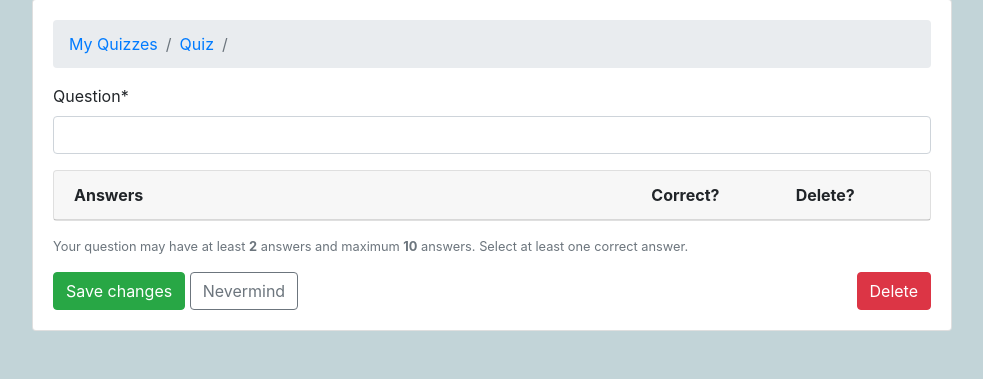
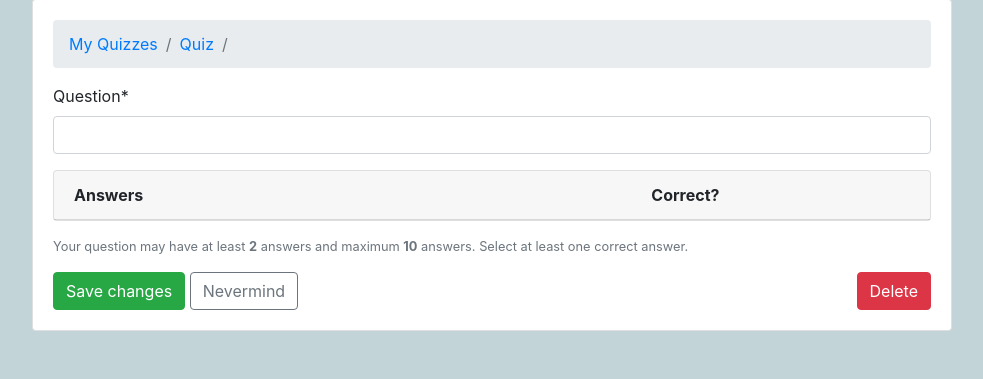
Before and after one commit to sima-rai/Quizify, a Django app: template classroom/templates/classroom/teachers/question_change_form.html in a window 1280 px wide. Shown: the part 81-460 px from the top of the page, without its empty margins (148-1131 px from the left). Run offline with Django 5.2, Linux system fonts and the light colour scheme; the template is opened without the code that fills it: values that come from a table or form of the project are taken from there, others are empty; data comes from the database, SQL or seed files in the repository; some libraries are stand-ins or nearby versions; some web fonts are replaced.

Commit message:
delete column commented

```diff
--- a/classroom/templates/classroom/teachers/question_change_form.html
+++ b/classroom/templates/classroom/teachers/question_change_form.html
@@ -24,9 +24,9 @@
           <div class="col-2">
             <strong>Correct?</strong>
           </div>
-          <div class="col-2">
-            <strong>Delete?</strong>
-          </div>
+          <!-- <div class="col-2"> -->
+            <!-- <strong>Delete?</strong>
+          </div> -->
         </div>
       </div>
       {% for error in formset.non_form_errors %}
```
